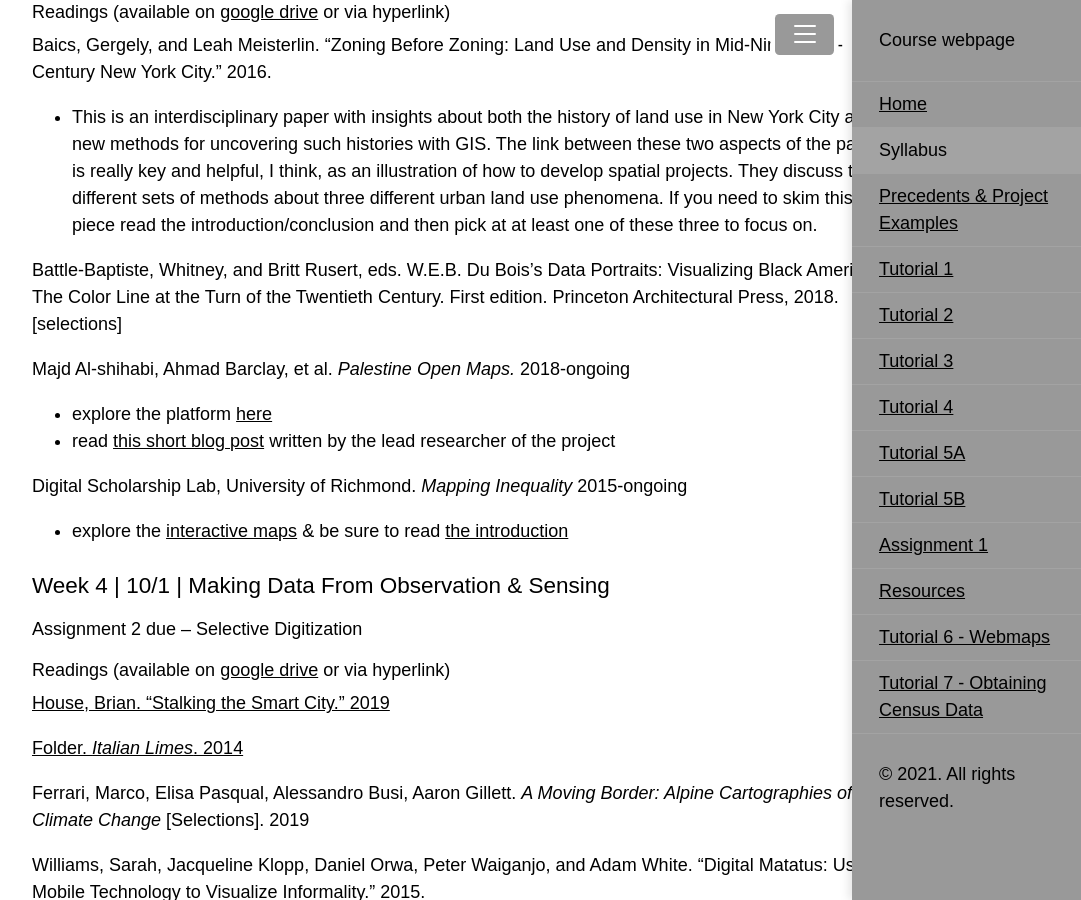
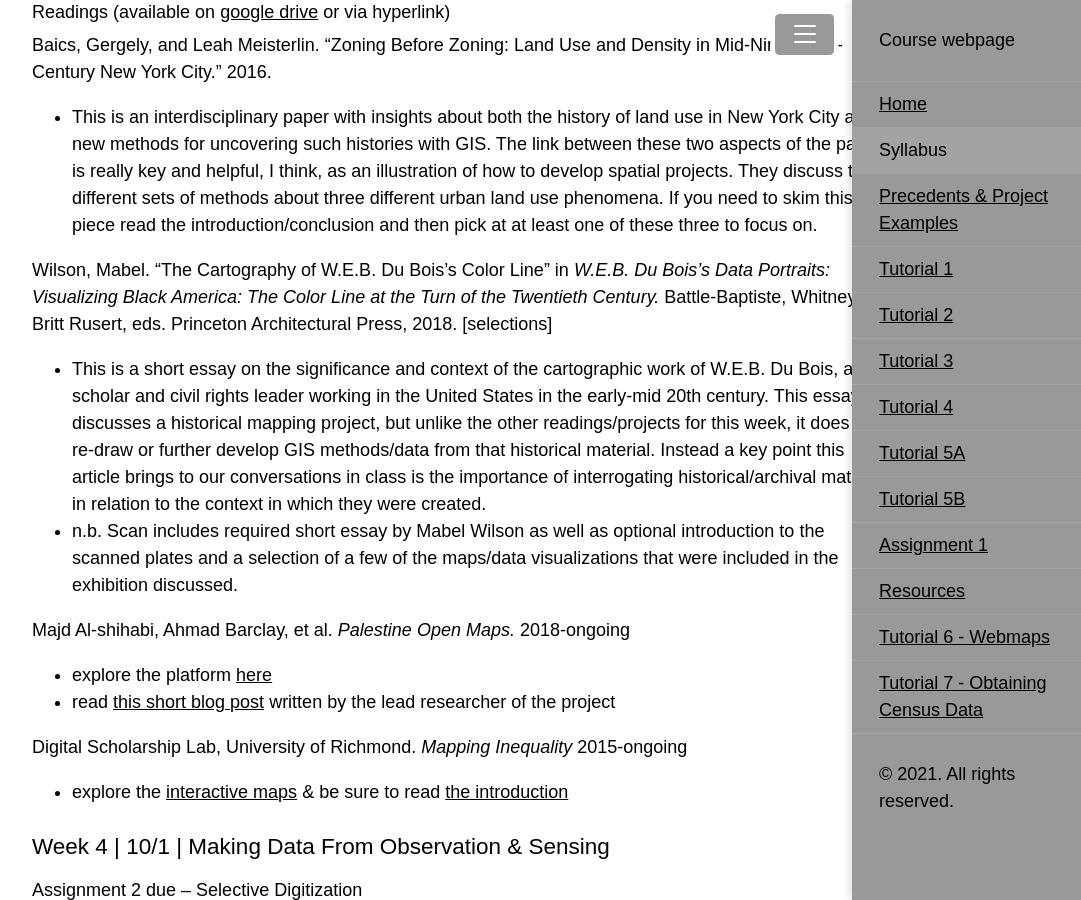
Before and after one commit to CenterForSpatialResearch/methods-in-spatial-research-fa2021, a Jekyll site: the page built from syllabus.md, in a window 1280 px wide and 900 px high, scrolled down 2880 px. Shown: the whole window, without its empty margins (176-1257 px from the left). Built offline with Jekyll 4.4.1, drawn with Linux system fonts in a browser that asks for light colours.

Commit message:
mabel du bois  reading summary

```diff
--- a/syllabus.md
+++ b/syllabus.md
@@ -112,7 +112,10 @@ Baics, Gergely, and Leah Meisterlin. “Zoning Before Zoning: Land Use and Densi
 
 - This is an interdisciplinary paper with insights about both the history of land use in New York City and new methods for uncovering such histories with GIS. The link between these two aspects of the paper is really key and helpful, I think, as an illustration of how to develop spatial projects. They discuss three different sets of methods about three different urban land use phenomena. If you need to skim this piece read the introduction/conclusion and then pick at at least one of these three to focus on.
 
-Battle-Baptiste, Whitney, and Britt Rusert, eds. W.E.B. Du Bois’s Data Portraits: Visualizing Black America: The Color Line at the Turn of the Twentieth Century. First edition. Princeton Architectural Press, 2018. [selections]
+Wilson, Mabel. "The Cartography of W.E.B. Du Bois’s Color Line" in *W.E.B. Du Bois’s Data Portraits: Visualizing Black America: The Color Line at the Turn of the Twentieth Century.* Battle-Baptiste, Whitney, and Britt Rusert, eds. Princeton Architectural Press, 2018. [selections]
+
+-  This is a short essay on the significance and context of the cartographic work of W.E.B. Du Bois, a scholar and civil rights leader working in the United States in the early-mid 20th century. This essay discusses a historical mapping project, but unlike the other readings/projects for this week, it does not re-draw or further develop GIS methods/data from that historical material. Instead a key point this article brings to our conversations in class is the importance of interrogating historical/archival materials in relation to the context in which they were created.
+- n.b. Scan includes required short essay by Mabel Wilson as well as optional introduction to the scanned plates and a selection of a few of the maps/data visualizations that were included in the exhibition discussed.
 
 Majd Al-shihabi, Ahmad Barclay, et al. *Palestine Open Maps.* 2018-ongoing
 
```
